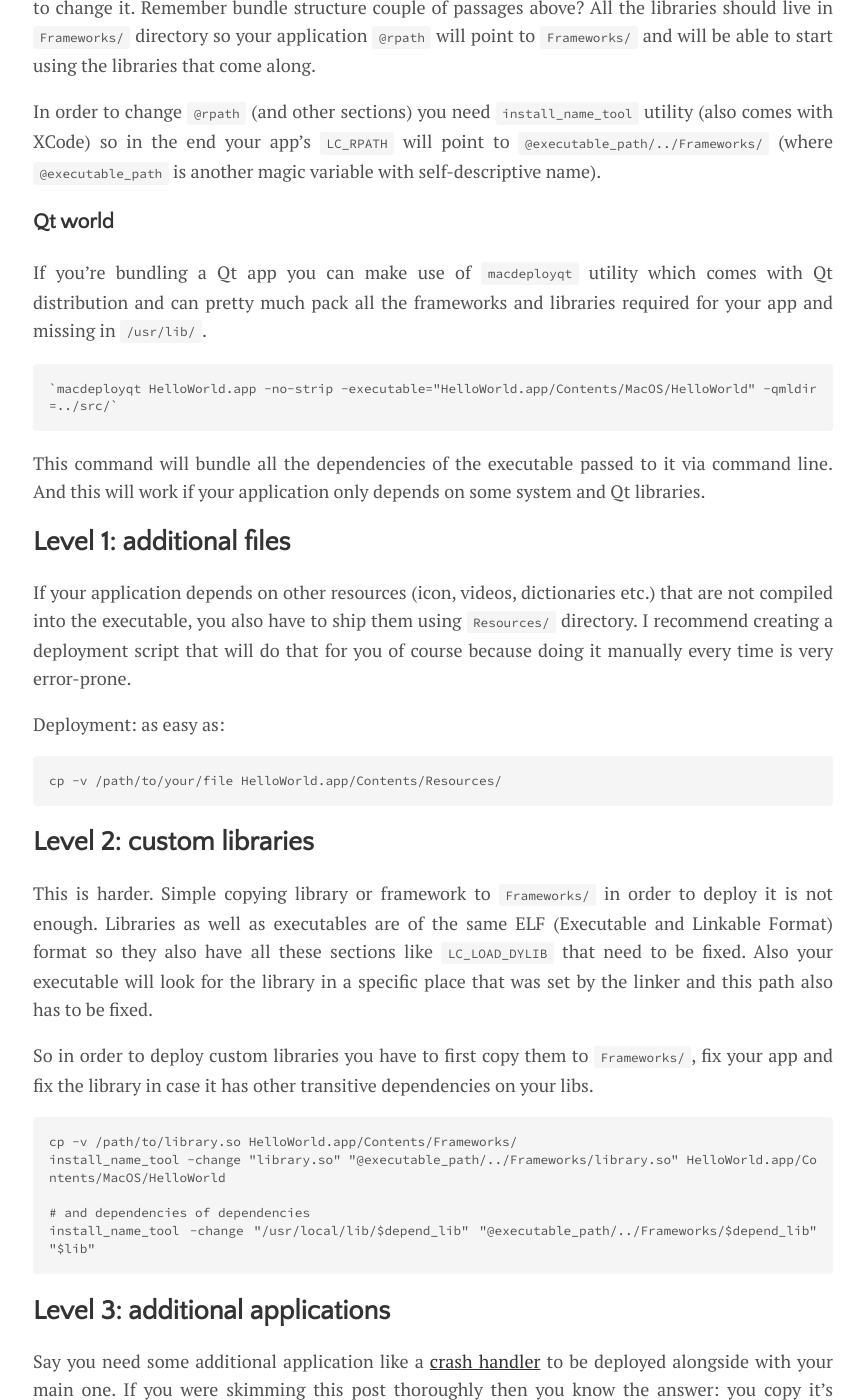
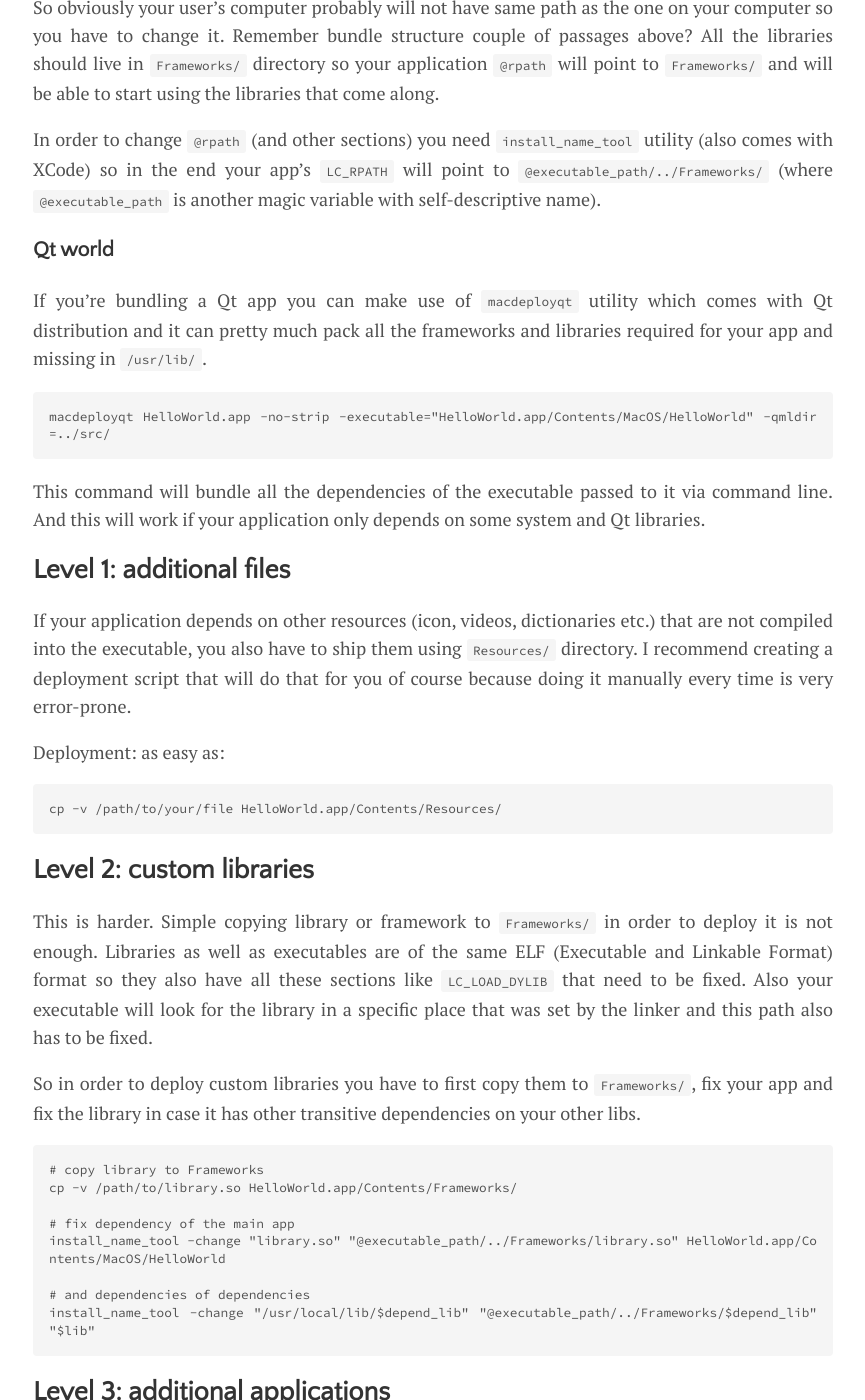
Before and after one commit to ribtoks/code-jamming, a Jekyll site: the page built from _posts/2018-06-09-deploy-to-macos.md, in a window 1280 px wide and 1400 px high, scrolled down 2243 px. Shown: the whole window, without its empty margins (207-1072 px from the left). Built offline with Jekyll 4.4.1, drawn with Linux system fonts in a browser that asks for light colours; nearby versions of some CDN libraries; comment, search, counter and statistics services are not loaded; some of the changed text lies outside the part shown.

Commit message:
Fix wording

```diff
--- a/_posts/2018-06-09-deploy-to-macos.md
+++ b/_posts/2018-06-09-deploy-to-macos.md
@@ -41,7 +41,7 @@
 	/usr/lib/libSystem.B.dylib
         .....
 
-It lists all dependencies of your app. You may ask what is `@rpath`? It's a special variable (a friend of `@executable_path` and `@load_path`) which value is computed when your app is started. For native applications built for debug it could be `/usr/lib`. For Qt applications it could be `/path/to/Qt5.6.2/5.6/clang_64/lib` or anything alike.
+It lists all dependencies of your app. You may ask what is `@rpath`? It's a special variable (a friend of `@executable_path` and `@load_path`) set by linker, but which value can be computed when your app is started or overriden with environmental `LD_LIBRARY_PATH` variable. For native applications built for debug it could be `/usr/lib`. For Qt applications it could be `/path/to/Qt5.6.2/5.6/clang_64/lib` or anything alike.
 
 You can learn this path also using `otool` but this time with parameter `-l` and checking for `LC_PATH` block:
 
@@ -56,15 +56,15 @@
 
 Also `otool -l` is pretty useful command to learn how does your application starts anyway. How does it know it's depedencies and so on (yes, they are all just listed in your app).
 
-So obviously your user's computer will not have same path as the one on your computer so you have to change it. Remember bundle structure couple of passages above? All the libraries should live in `Frameworks/` directory so your application `@rpath` will point to `Frameworks/` and will be able to start using the libraries that come along.
+So obviously your user's computer probably will not have same path as the one on your computer so you have to change it. Remember bundle structure couple of passages above? All the libraries should live in `Frameworks/` directory so your application `@rpath` will point to `Frameworks/` and will be able to start using the libraries that come along.
 
 In order to change `@rpath` (and other sections) you need `install_name_tool` utility (also comes with XCode) so in the end your app's `LC_RPATH` will point to `@executable_path/../Frameworks/` (where `@executable_path` is another magic variable with self-descriptive name).
 
 ### Qt world
 
-If you're bundling a Qt app you can make use of `macdeployqt` utility which comes with Qt distribution and can pretty much pack all the frameworks and libraries required for your app and missing in `/usr/lib/`.
+If you're bundling a Qt app you can make use of `macdeployqt` utility which comes with Qt distribution and it can pretty much pack all the frameworks and libraries required for your app and missing in `/usr/lib/`.
 
-    `macdeployqt HelloWorld.app -no-strip -executable="HelloWorld.app/Contents/MacOS/HelloWorld" -qmldir=../src/`
+    macdeployqt HelloWorld.app -no-strip -executable="HelloWorld.app/Contents/MacOS/HelloWorld" -qmldir=../src/
 
 This command will bundle all the dependencies of the executable passed to it via command line. And this will work if your application only depends on some system and Qt libraries.
 
@@ -80,9 +80,12 @@
 
 This is harder. Simple copying library or framework to `Frameworks/` in order to deploy it is not enough. Libraries as well as executables are of the same ELF (Executable and Linkable Format) format so they also have all these sections like `LC_LOAD_DYLIB` that need to be fixed. Also your executable will look for the library in a specific place that was set by the linker and this path also has to be fixed.
 
-So in order to deploy custom libraries you have to first copy them to `Frameworks/`, fix your app and fix the library in case it has other transitive dependencies on your libs.
+So in order to deploy custom libraries you have to first copy them to `Frameworks/`, fix your app and fix the library in case it has other transitive dependencies on your other libs.
 
+    # copy library to Frameworks
     cp -v /path/to/library.so HelloWorld.app/Contents/Frameworks/
+
+    # fix dependency of the main app
     install_name_tool -change "library.so" "@executable_path/../Frameworks/library.so" HelloWorld.app/Contents/MacOS/HelloWorld
 
     # and dependencies of dependencies
@@ -142,3 +145,7 @@
 ## The end
 
 As you can see deploying desktop apps on macOS is a total hassle as soon as you have something more complex than `HelloWorld.app`. XCode/QtCreator can automate many things but custom libraries, additional applications and others require doing some push-ups with custom deployment scripts.
+
+## References
+
+There's an awesome article about [dynamic loading in Linux](https://amir.rachum.com/blog/2016/09/17/shared-libraries/). It explains about `rpath`, `runpath` and other quirks.
```
